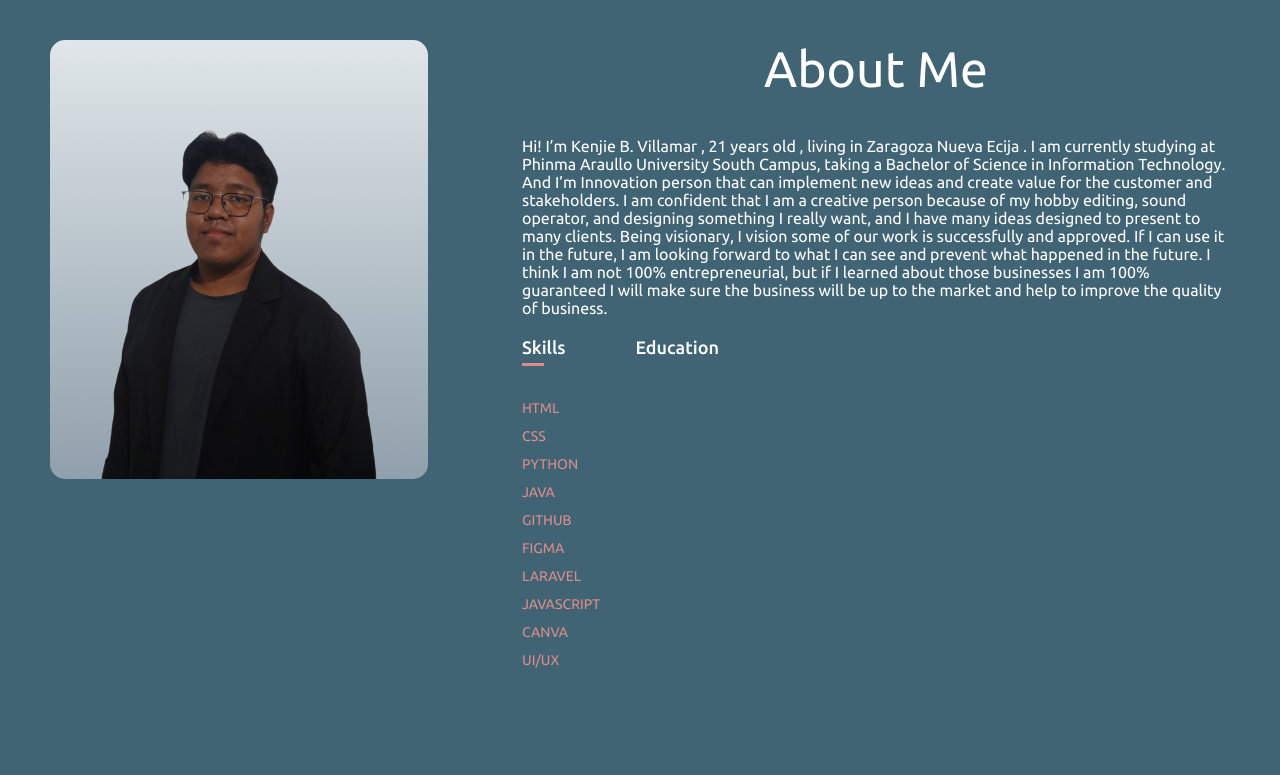
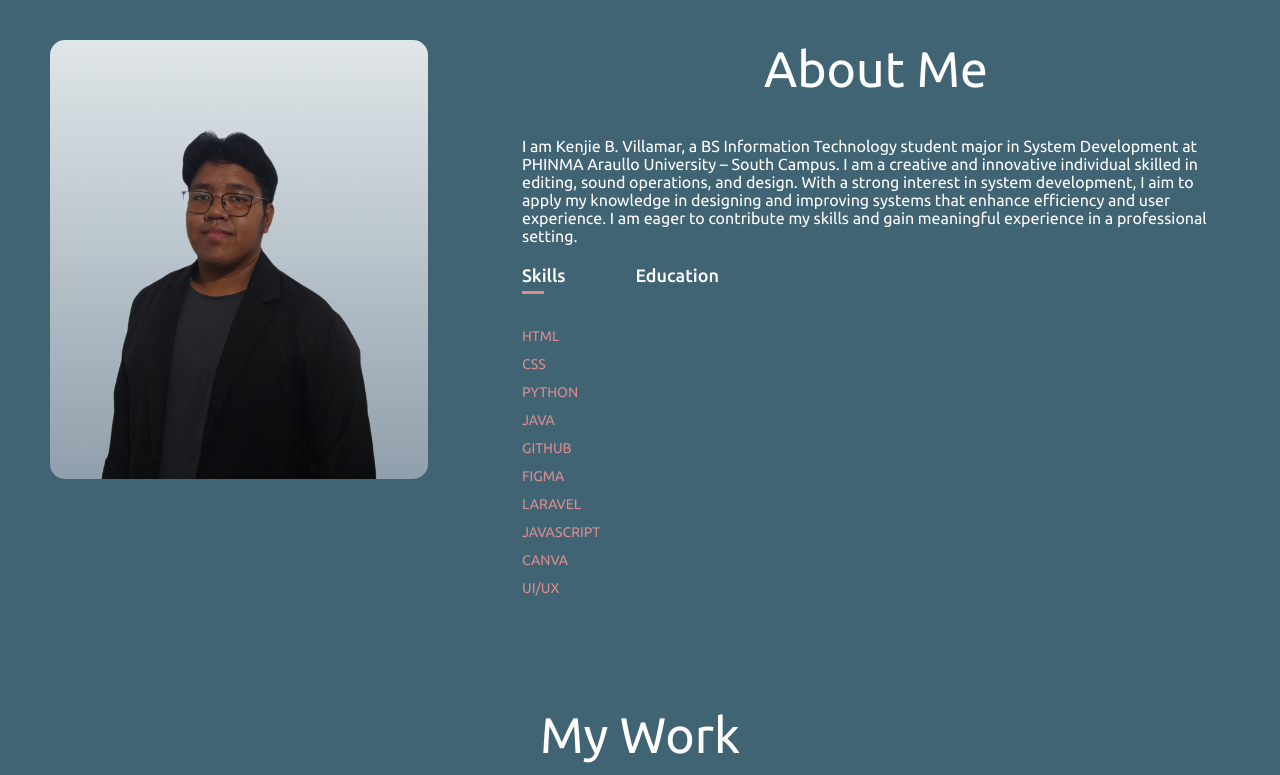
Before and after one commit to JadeRabit/MyPortfolio, a plain HTML site: page index.html in a window 1280 px wide. Shown: the part 840-1615 px from the top of the page. Drawn offline with nearby package versions, Linux system fonts and the light colour scheme.

Commit message:
Revise personal bio and project details in index.html
Updated personal introduction and project description for clarity and conciseness.

```diff
--- a/index.html
+++ b/index.html
@@ -57,14 +57,10 @@
                 <div class="about-col-2">
                     <h1 class="sub-title">About Me</h1>
                     <p>
-                        Hi! I’m Kenjie B. Villamar , 21 years old , living in Zaragoza Nueva Ecija .
-                        I am currently studying at Phinma Araullo University South Campus, taking a Bachelor of Science in Information Technology.
-                        And I’m Innovation person that can implement new ideas and create value for the customer and stakeholders.
-                        I am confident that I am a creative person because of my hobby editing, sound operator, and designing something I really want,
-                        and I have many ideas designed to present to many clients. Being visionary, I vision some of our work is successfully and approved.
-                        If I can use it in the future, I am looking forward to what I can see and prevent what happened in the future.
-                        I think I am not 100% entrepreneurial, but if I learned about those businesses I am 100% guaranteed I will make sure the business will be up to the market and help to improve the quality of business.
-                    </p>
+                        I am Kenjie B. Villamar, a BS Information Technology student major in System Development at PHINMA Araullo University – South Campus.
+                        I am a creative and innovative individual skilled in editing, sound operations, and design. With a strong interest in system development,
+                        I aim to apply my knowledge in designing and improving systems that enhance efficiency and user experience.
+                        I am eager to contribute my skills and gain meaningful experience in a professional setting.
 
                 <div class="tab-titles">
                     <p class="tab-links active-link" onclick="opentab('skills')">Skills</p>
@@ -184,8 +180,8 @@
                 <img src="img/sample9.png" alt="">
                 <div class="layer">
                     <h3>Capstone Project</h3>
-                    <p>Workforce International Employment Agency is a trusted recruitment company established in 2016 that helps Filipinos find legal and quality job opportunities abroad.
-This website is created using Laravel, ensuring a secure, fast, and reliable system for online applications and processing.</p>
+                    <p>Workforce International Employment Agency, established in 2016, helps Filipinos find legal and quality jobs abroad.
+This website, built with Laravel, ensures secure and reliable online applications.</p>
                     <a href="#"><i class="fas fa-external-link-alt"></i></a>
                 </div>
             </div>
```
